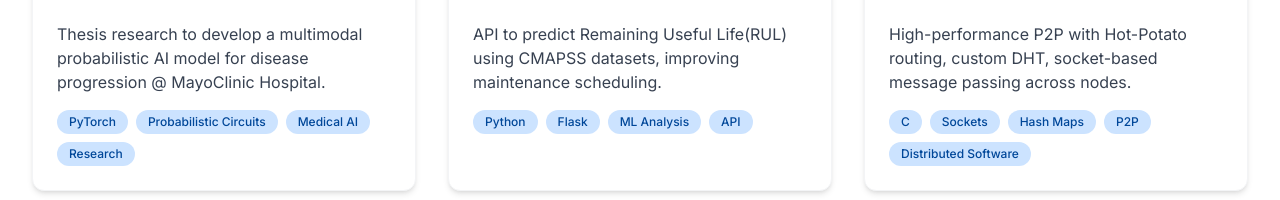
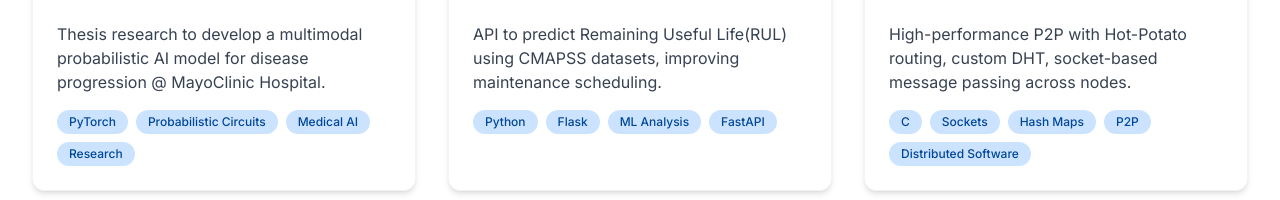
Before and after one commit to aarora80/arnavaroraortfolioweb, a React (Vite) app: page / in a window 1280 px wide. Shown: the part 5363-5563 px from the top of the page. Built offline with nearby package versions, Linux system fonts and the light colour scheme.

Commit message:
Updated Projects.tsx

```diff
--- a/src/components/Projects.tsx
+++ b/src/components/Projects.tsx
@@ -26,7 +26,7 @@ const projects: Project[] = [
     id: 2,
     title: 'AI Predictive Maintenance API',
     description: 'API to predict Remaining Useful Life(RUL) using CMAPSS datasets, improving maintenance scheduling.',
-    tags: ['Python', 'Flask', 'ML Analysis', 'API'],
+    tags: ['Python', 'Flask', 'ML Analysis', 'FastAPI'],
     image: 'https://images.pexels.com/photos/442151/pexels-photo-442151.jpeg?auto=compress&cs=tinysrgb&w=1260&h=750&dpr=1',
     github: 'https://github.com/aarora80/predictMaintainence.git'
   },
```
